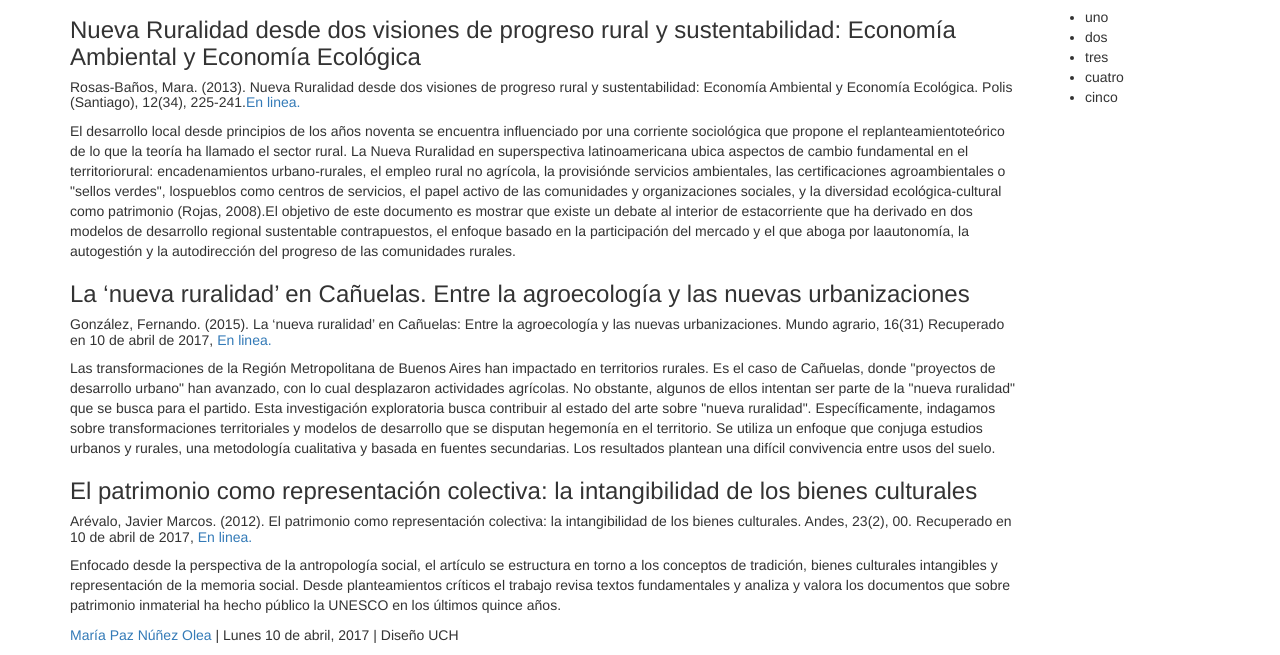
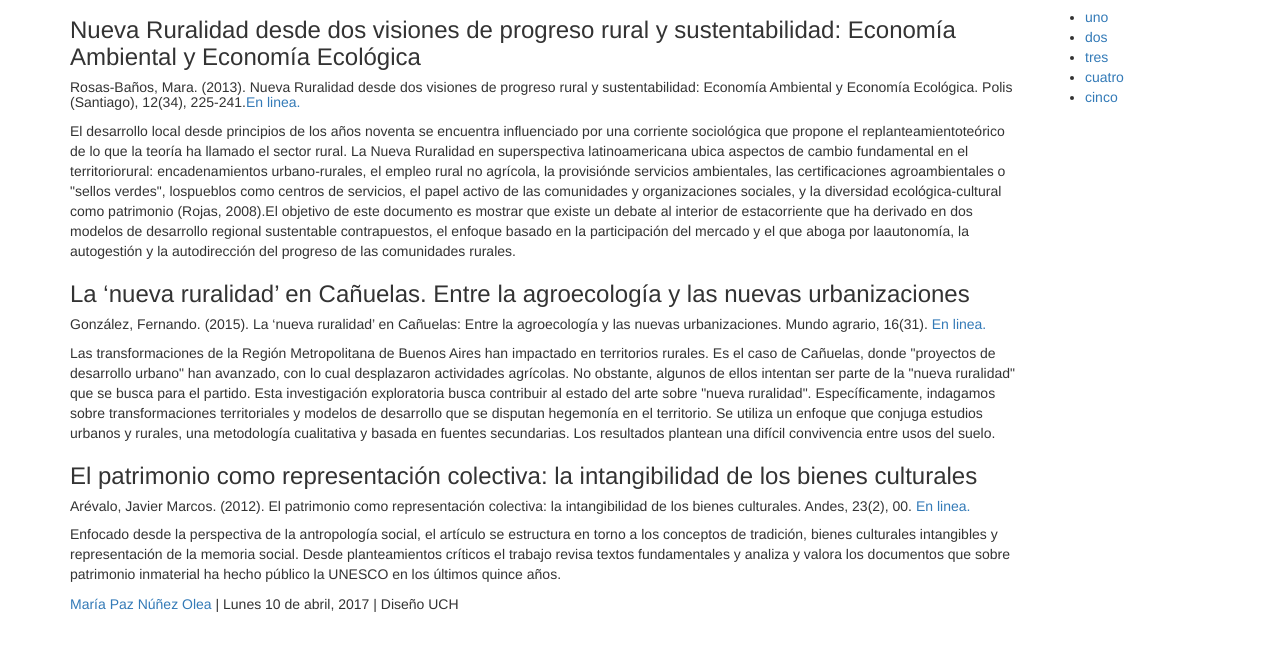
Before and after one commit to mpaznunez/10_abril_2017, a plain HTML site: page index.html in a window 1280 px wide. Shown: the part 165-820 px from the top of the page. Drawn offline with Linux system fonts and the light colour scheme.

Commit message:
primer arreglo 12.34

```diff
--- a/index.html
+++ b/index.html
@@ -31,12 +31,12 @@
         </article>
         <article>
           <h3>La ‘nueva ruralidad’ en Cañuelas. Entre la agroecología y las nuevas urbanizaciones</h3>
-          <h5>González, Fernando. (2015). La ‘nueva ruralidad’ en Cañuelas: Entre la agroecología y las nuevas urbanizaciones. Mundo agrario, 16(31) Recuperado en 10 de abril de 2017, <a href="http://www.scielo.org.ar/scielo.php?script=sci_arttext&pid=S1515-59942015000100006&lng=es&tlng=es">En linea.</a></h5>
+          <h5>González, Fernando. (2015). La ‘nueva ruralidad’ en Cañuelas: Entre la agroecología y las nuevas urbanizaciones. Mundo agrario, 16(31). <a href="http://www.scielo.org.ar/scielo.php?script=sci_arttext&pid=S1515-59942015000100006&lng=es&tlng=es">En linea.</a></h5>
           <p>Las transformaciones de la Región Metropolitana de Buenos Aires han impactado en territorios rurales. Es el caso de Cañuelas, donde "proyectos de desarrollo urbano" han avanzado, con lo cual desplazaron actividades agrícolas. No obstante, algunos de ellos intentan ser parte de la "nueva ruralidad" que se busca para el partido. Esta investigación exploratoria busca contribuir al estado del arte sobre "nueva ruralidad". Específicamente, indagamos sobre transformaciones territoriales y modelos de desarrollo que se disputan hegemonía en el territorio. Se utiliza un enfoque que conjuga estudios urbanos y rurales, una metodología cualitativa y basada en fuentes secundarias. Los resultados plantean una difícil convivencia entre usos del suelo.</p>
         </article>
         <article>
           <h3>El patrimonio como representación colectiva: la intangibilidad de los bienes culturales</h3>
-          <h5>Arévalo, Javier Marcos. (2012). El patrimonio como representación colectiva: la intangibilidad de los bienes culturales. Andes, 23(2), 00. Recuperado en 10 de abril de 2017, <a href="http://www.scielo.org.ar/scielo.php?script=sci_arttext&pid=S1668-80902012000200001&lng=es&tlng=es">En linea.</a></h5>
+          <h5>Arévalo, Javier Marcos. (2012). El patrimonio como representación colectiva: la intangibilidad de los bienes culturales. Andes, 23(2), 00. <a href="http://www.scielo.org.ar/scielo.php?script=sci_arttext&pid=S1668-80902012000200001&lng=es&tlng=es">En linea.</a></h5>
           <p>Enfocado desde la perspectiva de la antropología social, el artículo se estructura en torno a los conceptos de tradición, bienes culturales intangibles y representación de la memoria social. Desde planteamientos críticos el trabajo revisa textos fundamentales y analiza y valora los documentos que sobre patrimonio inmaterial ha hecho público la UNESCO en los últimos quince años.</p>
         </article>
 
@@ -45,11 +45,11 @@
       <div class="col-sm-4 col-md-3 col-lg-2">
       <aside><h2>aside</h2>
         <ul>
-          <li>uno</li>
-          <li>dos</li>
-          <li>tres</li>
-          <li>cuatro</li>
-          <li>cinco</li>
+            <li><a href="#">uno</a></li>
+            <li><a href="#">dos</a></li>
+            <li><a href="#">tres</a></li>
+            <li><a href="#">cuatro</a></li>
+            <li><a href="#">cinco</a></li>
 
         </ul>
       </aside>
```
